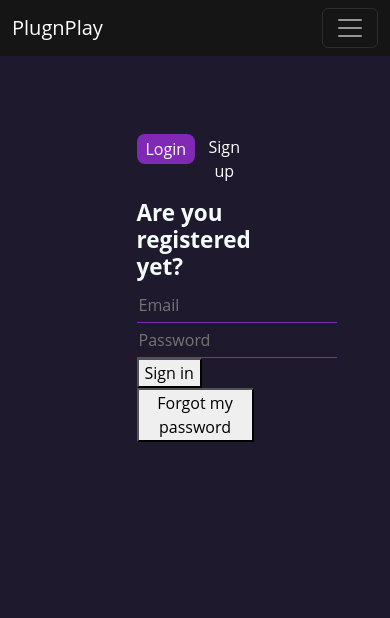
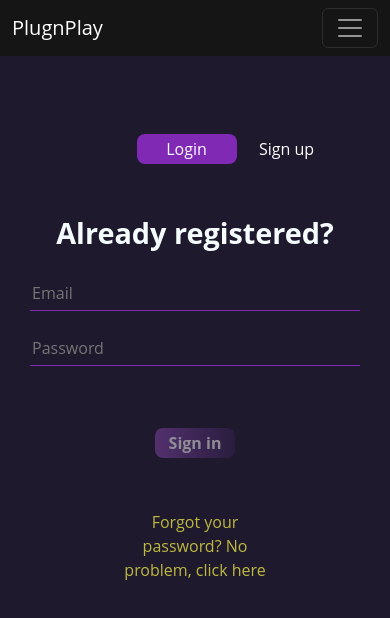
Before and after one commit to GustavoBenedito/Plug-n-Play---FrontEnd, an Angular app: page /login in a window 390 px wide. Shown: the top 618 px of the page. Built offline with nearby package versions, Linux system fonts and the light colour scheme.

Commit message:
fix responsive and change color button sign in

```diff
--- a/src/app/components/login/login.component.html
+++ b/src/app/components/login/login.component.html
@@ -15,22 +15,28 @@
         </div>
         <div class="login-form" *ngIf="selectedForm === 'login'">
             <form action="">
-                <h4 class="form-title">Are you registered yet?</h4>
+                <h4 class="form-title">Already registered?</h4>
                 <input type="email" placeholder="Email">
                 <input type="password" placeholder="Password">
-                <button type="submit">Sign in</button>
+                <div class="button-submit">
+                    <button type="submit">Sign in</button>
+                </div>
             </form>
-            <button class="forgot-password">Forgot my password</button>
+            <div class="forgot-password">
+                <button >Forgot your password? No problem, click here</button>
+            </div>
         </div>
         <div class="signup-form" *ngIf="selectedForm === 'signup'">
             <form action="">
                 <h4 class="form-title">Create your register</h4>
                 <input type="text" placeholder="*Your full name">
-                <input type="email" placeholder="Your best email">
+                <input type="email" placeholder="*Your best email">
                 <input type="text" placeholder="*+55 (99) 99999-9999">
                 <input type="password" placeholder="*Type your password">
                 <input type="password" placeholder="*Type in your password again">
-                <button type="submit">Sign up</button>
+                <div class="button-submit">
+                    <button type="submit">Sign up</button>
+                </div>
             </form>
         </div>
     </section>
--- a/src/app/components/login/login.component.scss
+++ b/src/app/components/login/login.component.scss
@@ -2,12 +2,22 @@ main{
     background-color: #1e192c;
     height: 100vh;
     color: #f5fcfe;
+    padding-top: 5vh;
     display: flex;
     justify-content: space-evenly;
-    padding-top: 5vh;
 }
 .disseminate{
     width: 30vw;
+    align-items: center;
+    text-align: center;
+}
+@media screen and (max-width: 1000px) {
+    .disseminate {
+        display: none;
+    }
+    .login-section {
+        height: 100%;
+    }
 }
 .login-section{
     width: 30vw;
@@ -18,7 +28,8 @@ main{
     align-items: center;
     height: 12vh;
     button{
-        width: 80px;
+        width: 100px;
+        min-width: 100px;
         background-color: transparent;
         border: none;
         border-radius: 8px;
@@ -33,26 +44,80 @@ main{
     }
 }
 .form-title{
-    font-size: 22.5px;
+    padding-top: 2vh;
+    padding-bottom: 2vh;
+    font-size: 1.8rem;
     font-weight: bold;
 }
-form input{
+.login-form, .signup-form{
+    display: flex;
+    flex-direction: column;
+    align-items: center;
+    justify-content: space-around;
+    form{
+        height: 30vh;
+        min-height: 330px;
+        width: 330px;
+        display: flex;
+        align-items: center;
+        flex-direction: column;
+        input{
+            margin-bottom: 20px;
             background: transparent;
             border: 0px;
             outline: 0px;
-    color: rgb(255, 255, 255);
+            color: white;
             line-height: 2;
             height: 35px;
-    width: 60%;
-    min-width: 200px;
+            width: 100%;
+            min-width: 250px;
+            max-width: 500px;
             font-family: inherit;
             font-size: 100%;
-    line-height: 1.15;
             border-bottom: 1px solid #7f29b4;
         }
-@media screen and (max-width: 991px) {
-    .disseminate {
-        display: none;
-        background-color: red;
+        .button-submit{
+            padding-top: 5vh;
+            display: flex;
+            justify-content: center;
+            width: 100%;
+            button{
+                width: 30px;
+                min-width: 80px;
+                height: 30px;
+                border-radius: 8px;
+                background: linear-gradient(270deg, rgb(50, 33, 78) -3.55%, rgb(135, 71, 175) 100.21%);
+                color: white;
+                border: none;
+                transition: 0.3s;
+                opacity: 0.5;
+                font-weight: bold;
+            }
+            button:hover{
+                opacity: 1;
             }
         }
+    }
+    .forgot-password{
+        width: 100%;
+        min-width: 160px;
+        display: flex;
+        justify-content: center;
+        align-items: center;
+        button{
+            color: rgb(229, 224, 68);
+            cursor: pointer;
+            font-weight: 500;
+            border: none;
+            background-color: transparent;
+            transition: 0.3s;
+            opacity: 0.8;
+        }
+        button:hover{
+            opacity: 1;
+        }
+    }
+}
+.login-form form{
+    margin-bottom: -20px;
+}
--- a/src/app/components/nav-bar/nav-bar.component.html
+++ b/src/app/components/nav-bar/nav-bar.component.html
@@ -38,7 +38,7 @@ perfil do usuario -->
           <button class="btn btn-outline-light" type="submit">Search</button>
         </form>
         <div class="d-flex">
-          <a routerLink="/login" class="btn btn-outline-success btn-login" type="submit">Sign In</a>
+          <a routerLink="/login" class="btn btn-login" type="submit">Sign In</a>
         </div>
       </div>
     </div>
--- a/src/app/components/nav-bar/nav-bar.component.scss
+++ b/src/app/components/nav-bar/nav-bar.component.scss
@@ -1,4 +1,3 @@
-
 header, .dropdown-menu{
     background-color: #151515;
 }
@@ -35,9 +34,18 @@ form button{
     opacity: 0.7;
     transition: 0.3s;
 }
-
+.btn-login{
+    border: 1px solid #7f29b4;
+    color: #7f29b4;
+    background-color: transparent;
+    transition: 0.3s;
+}
+.btn-login:hover{
+    background-color: #7f29b4;
+    color: white;
+}
 @media screen and (max-width: 991px) {
-    a.btn.btn-outline-success.btn-login {
+    .btn-login {
         margin-top: 2vh;
     }
     form input{
```
Lines whose indentation alone changed are shown as unchanged.
